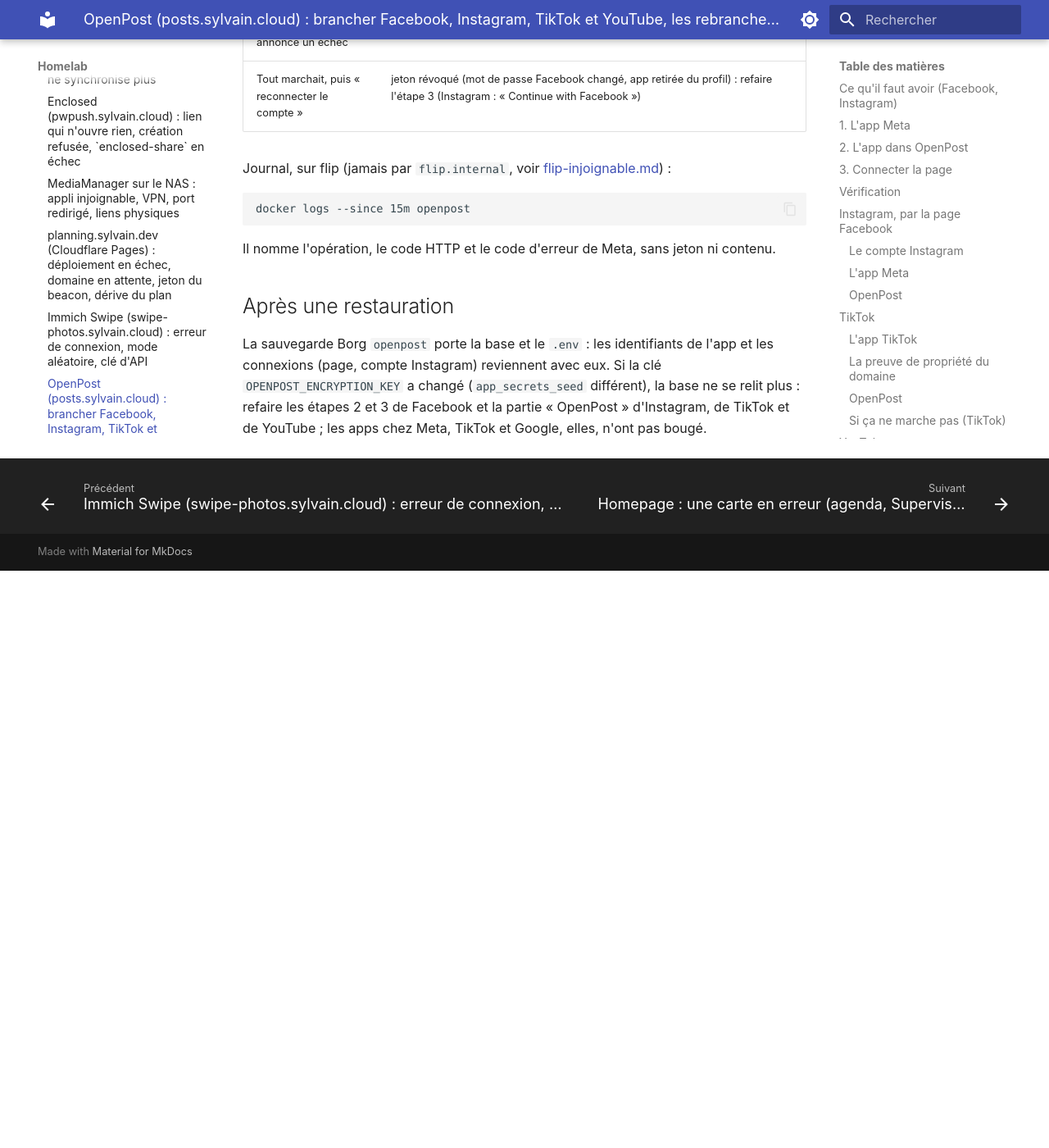
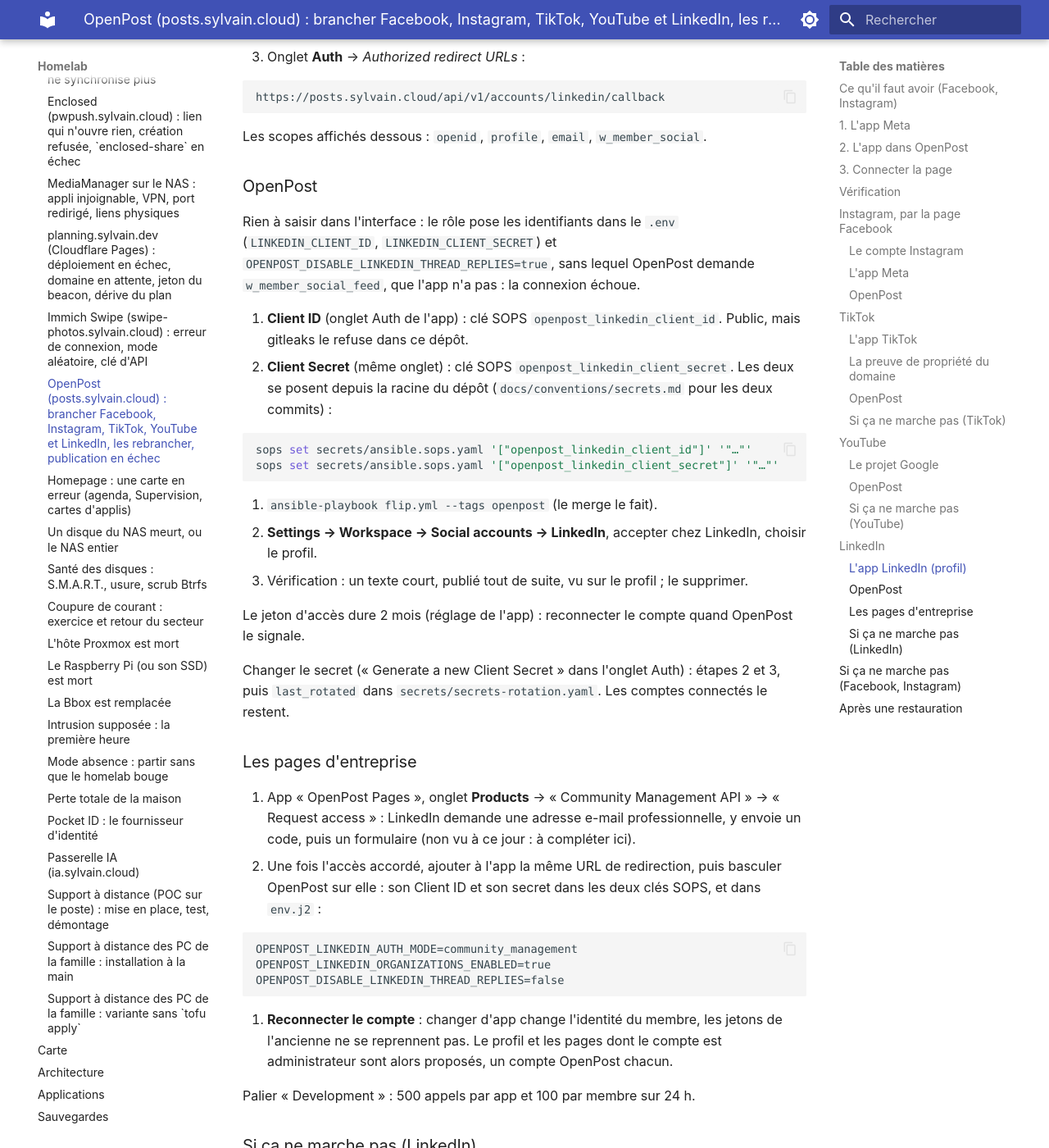
Before and after one commit to sylvainmetayer/homelab, an MkDocs documentation site: the page built from docs/runbooks/openpost-reseaux-sociaux.md, in a window 1280 px wide and 1400 px high, scrolled down 8453 px. Shown: the whole window at 82% size. Built offline with MkDocs 1.6.1 and Material for MkDocs 9.7.7, drawn with Linux system fonts in a browser that asks for light colours; before the commit the page ends 9149 px from its top, so only the background shows below that; some of the changed text lies outside the part shown.

Commit message:
feat(openpost): identifiants LinkedIn par SOPS, runbook LinkedIn
L'identifiant et le secret de l'app LinkedIn viennent des clés SOPS
openpost_linkedin_client_id et openpost_linkedin_client_secret
(LINKEDIN_CLIENT_ID et _SECRET du .env, config.go v7.38.6) au lieu d'une
saisie dans Provider apps. Le runbook des réseaux sociaux décrit les deux
apps, la page créée pour elles et la bascule vers les pages d'entreprise.

Claude-Session: https://claude.ai/code/session_01EfxfY6dt24ZNPuz3NxqznD

````diff
--- a/docs/runbooks/openpost-reseaux-sociaux.md
+++ b/docs/runbooks/openpost-reseaux-sociaux.md
@@ -1,4 +1,4 @@
-# OpenPost (posts.sylvain.cloud) : brancher Facebook, Instagram, TikTok et YouTube, les rebrancher, publication en échec
+# OpenPost (posts.sylvain.cloud) : brancher Facebook, Instagram, TikTok, YouTube et LinkedIn, les rebrancher, publication en échec
 
 Procédure, pas un incident. OpenPost tourne sur flip (rôle `openpost`,
 `dc@openpost`, [README du rôle](../../ansible/roles/openpost/README.md)). Les
@@ -6,6 +6,8 @@ identifiants des réseaux ne sont ni dans SOPS ni dans le dépôt : ils se
 saisissent dans l'interface et sont chiffrés dans la base avec
 `OPENPOST_ENCRYPTION_KEY`. Ce qui suit est donc à refaire à la main après une
 perte de la base sans sauvegarde, ou pour une nouvelle app chez un réseau.
+[LinkedIn](#linkedin) fait exception : son secret est dans SOPS, posé par le
+rôle.
 
 Réseaux branchés à ce jour, depuis le 2026-11-12 : **Facebook (une page)** et
 **Instagram** (un compte professionnel lié à cette page), par la même app
@@ -19,7 +21,8 @@ Guides amont, à relire si un écran ne correspond plus :
 <https://openpo.st/docs/self-hosting/integrations/facebook>,
 <https://openpo.st/docs/self-hosting/integrations/instagram>,
 <https://openpo.st/docs/self-hosting/integrations/tiktok>,
-<https://openpo.st/docs/self-hosting/integrations/youtube>.
+<https://openpo.st/docs/self-hosting/integrations/youtube>,
+<https://openpo.st/docs/self-hosting/integrations/linkedin>.
 
 ## Ce qu'il faut avoir (Facebook, Instagram)
 
@@ -283,6 +286,104 @@ une date RFC 3339 ; OpenPost l'annonce publiée dès l'envoi terminé.
 | « redirect_uri_mismatch » | URL identique chez Google et dans OpenPost |
 | « Reconnecter le compte » chaque semaine | app en « Testing » : jeton de 7 jours |
 
+## LinkedIn
+
+Mis en place le 2026-11-20. Le **profil personnel** se branche tout de suite
+(produits en libre-service) ; les **pages d'entreprise** demandent l'accès
+« Community Management API », que LinkedIn approuve à la main et seulement sur
+une app sans autre produit : d'où deux apps.
+
+| | App « OpenPost » | App « OpenPost Pages » |
+|---|---|---|
+| Sert à | publier sur le profil | publier sur les pages, une fois approuvée |
+| Réglages | <https://www.linkedin.com/developers/apps/266754818/auth> | <https://www.linkedin.com/developers/apps/266759747/products> |
+| Produits | « Sign In with LinkedIn using OpenID Connect », « Share on LinkedIn » | aucun avant l'approbation |
+| État | en service | demande à déposer (mail professionnel à valider) |
+
+Les deux sont rattachées à la page LinkedIn « Sylvain homelab »
+(<https://www.linkedin.com/company/146999613>), créée pour ça : LinkedIn exige
+une page par app, et qu'elle « vérifie » l'app avant toute demande d'accès
+(irréversible ; fait pour « OpenPost Pages »). La page ne sert à rien d'autre.
+
+### L'app LinkedIn (profil)
+
+À refaire seulement si l'app est perdue.
+
+1. <https://www.linkedin.com/developers/apps/new> : nom, la page LinkedIn, un
+   logo carré (obligatoire), accepter les conditions de l'API.
+2. Onglet **Products** : « Request access » sur « Share on LinkedIn » et sur
+   « Sign In with LinkedIn using OpenID Connect » (accordés aussitôt).
+3. Onglet **Auth** → *Authorized redirect URLs* :
+
+   ```text
+   https://posts.sylvain.cloud/api/v1/accounts/linkedin/callback
+   ```
+
+   Les scopes affichés dessous : `openid`, `profile`, `email`,
+   `w_member_social`.
+
+### OpenPost
+
+Rien à saisir dans l'interface : le rôle pose les identifiants dans le `.env`
+(`LINKEDIN_CLIENT_ID`, `LINKEDIN_CLIENT_SECRET`) et
+`OPENPOST_DISABLE_LINKEDIN_THREAD_REPLIES=true`, sans lequel OpenPost demande
+`w_member_social_feed`, que l'app n'a pas : la connexion échoue.
+
+1. **Client ID** (onglet Auth de l'app) : clé SOPS
+   `openpost_linkedin_client_id`. Public, mais gitleaks le refuse dans ce
+   dépôt.
+2. **Client Secret** (même onglet) : clé SOPS
+   `openpost_linkedin_client_secret`. Les deux se posent depuis la racine du
+   dépôt (`docs/conventions/secrets.md` pour les deux commits) :
+
+   ```bash
+   sops set secrets/ansible.sops.yaml '["openpost_linkedin_client_id"]' '"…"'
+   sops set secrets/ansible.sops.yaml '["openpost_linkedin_client_secret"]' '"…"'
+   ```
+
+3. `ansible-playbook flip.yml --tags openpost` (le merge le fait).
+4. **Settings → Workspace → Social accounts → LinkedIn**, accepter chez
+   LinkedIn, choisir le profil.
+5. Vérification : un texte court, publié tout de suite, vu sur le profil ; le
+   supprimer.
+
+Le jeton d'accès dure 2 mois (réglage de l'app) : reconnecter le compte quand
+OpenPost le signale.
+
+Changer le secret (« Generate a new Client Secret » dans l'onglet Auth) :
+étapes 2 et 3, puis `last_rotated` dans `secrets/secrets-rotation.yaml`. Les
+comptes connectés le restent.
+
+### Les pages d'entreprise
+
+1. App « OpenPost Pages », onglet **Products** → « Community Management API »
+   → « Request access » : LinkedIn demande une adresse e-mail professionnelle,
+   y envoie un code, puis un formulaire (non vu à ce jour : à compléter ici).
+2. Une fois l'accès accordé, ajouter à l'app la même URL de redirection, puis
+   basculer OpenPost sur elle : son Client ID et son secret dans les deux clés SOPS, et dans
+   `env.j2` :
+
+   ```text
+   OPENPOST_LINKEDIN_AUTH_MODE=community_management
+   OPENPOST_LINKEDIN_ORGANIZATIONS_ENABLED=true
+   OPENPOST_DISABLE_LINKEDIN_THREAD_REPLIES=false
+   ```
+
+3. **Reconnecter le compte** : changer d'app change l'identité du membre, les
+   jetons de l'ancienne ne se reprennent pas. Le profil et les pages dont le
+   compte est administrateur sont alors proposés, un compte OpenPost chacun.
+
+Palier « Development » : 500 appels par app et 100 par membre sur 24 h.
+
+### Si ça ne marche pas (LinkedIn)
+
+| Symptôme | Vérifier |
+|---|---|
+| Erreur de redirection | URL identique, au caractère près, dans l'onglet Auth et `https://posts.sylvain.cloud` |
+| Scope refusé à la connexion | `OPENPOST_DISABLE_LINKEDIN_THREAD_REPLIES=true` dans `/opt/apps/openpost/.env` sur flip ; les deux produits toujours dans l'onglet Products |
+| LinkedIn grisé dans l'espace de travail | la clé SOPS est-elle arrivée : `grep -c LINKEDIN_CLIENT /opt/apps/openpost/.env` sur flip répond 2 ; sinon relancer le playbook |
+| Pas de page proposée | app « OpenPost Pages » approuvée et en service, `OPENPOST_LINKEDIN_ORGANIZATIONS_ENABLED=true`, compte administrateur de la page |
+
 ## Si ça ne marche pas (Facebook, Instagram)
 
 | Symptôme | Vérifier |
````
Also changed, not shown: ansible/roles/openpost/README.md (+13 -23 lines), 3 other files.
